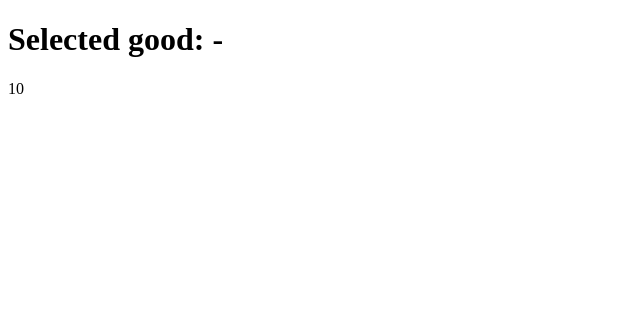
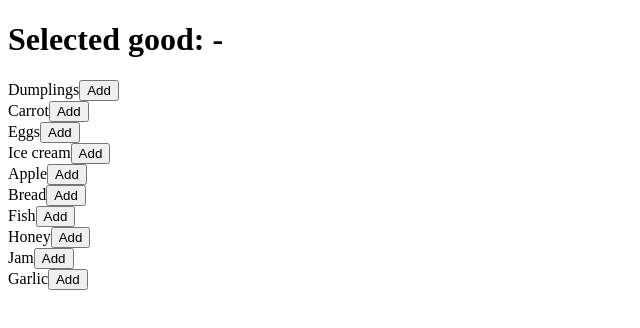
Before and after one commit to mate-academy/react_goods-selector, a React (Create React App) app: page / in a window 1280 px wide. Shown: the top 328 px of the page, without its empty margins (0-640 px from the left). Built offline with nearby package versions, Linux system fonts and the light colour scheme.

Commit message:
Solution

```diff
--- a/src/App.tsx
+++ b/src/App.tsx
@@ -14,11 +14,46 @@ const goodsFromServer: string[] = [
   'Garlic',
 ];
 
-const App: React.FC = () => (
-  <div className="App">
-    <h1>Selected good: -</h1>
-    {goodsFromServer.length}
-  </div>
-);
+type State = {
+  selected: string[];
+};
+
+class App extends React.Component<{}, State> {
+  state = {
+    selected: [],
+  };
+
+  addItem = (item: string) => {
+    this.setState((state) => ({ selected: [...state.selected, item] }));
+  };
+
+  render() {
+    const { selected } = this.state;
+
+    return (
+      <div className="App">
+        <h1>
+          Selected good:
+          {' - '}
+          {selected.join(', ')}
+        </h1>
+
+        {goodsFromServer.map((item) => (
+          <div>
+            {item}
+            <button
+              type="button"
+              onClick={() => {
+                this.addItem(item);
+              }}
+            >
+              Add
+            </button>
+          </div>
+        ))}
+      </div>
+    );
+  }
+}
 
 export default App;
```
Also changed, not shown: package.json (line endings or trailing spaces), 1 other file (tests, documents, lock files or other folders).
